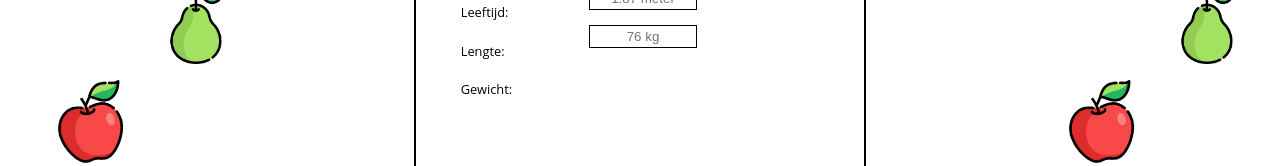
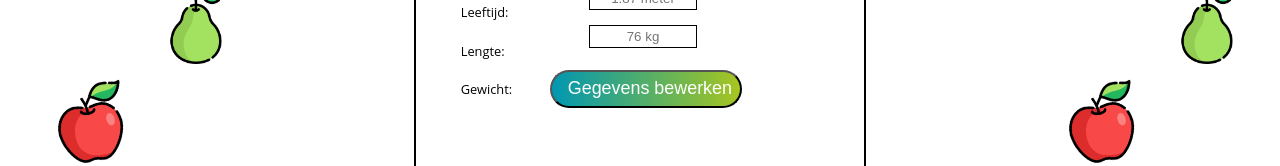
Before and after one commit to CalorieCommander/frontend, a React (Create React App) app in the folder app/: page / in a window 1280 px wide. Shown: the part 618-784 px from the top of the page. Built offline with nearby package versions, Linux system fonts and the light colour scheme.

Commit message:
update
update

```diff
--- a/app/src/App.js
+++ b/app/src/App.js
@@ -47,6 +47,9 @@ function App() {
           <input className="input4" type="text" placeholder="19" />
           <input className="input5" type="text" placeholder="1.87 meter" />
           <input className="input6" type="text" placeholder="76 kg" />
+          <button className="bewerken">
+            <div className="gegevens-text">Gegevens bewerken</div>
+          </button>
         </div>
 
         <img src={ananas} alt="ananas" className="fruit-ananas" />
--- a/app/src/index.css
+++ b/app/src/index.css
@@ -102,8 +102,8 @@ input[type="text"] {
 
 .input2 {
   position: absolute;
-  top: 13vw; /* Aanpassen aan gewenste positie */
-  left: 13.5vw; /* Aanpassen aan gewenste positie */
+  top: 13vw;
+  left: 13.5vw;
   width: 8vw;
   height: 1.5vw;
   background-color: #ffffff;
@@ -112,8 +112,8 @@ input[type="text"] {
 
 .input3 {
   position: absolute;
-  top: 16vw; /* Aanpassen aan gewenste positie */
-  left: 13.5vw; /* Aanpassen aan gewenste positie */
+  top: 16vw;
+  left: 13.5vw;
   width: 8vw;
   height: 1.5vw;
   background-color: #ffffff;
@@ -179,6 +179,25 @@ input[type="text"] {
   background-color: #ffffff;
   border: 0.1vw solid #000000;
 }
+
+.bewerken {
+  position: relative;
+  background: linear-gradient(to right, #0097B2, #A7C520);
+  width: 15vw;
+  height: 3vw;
+  border-radius: 10vw;
+  top: 35vw;
+  left: 10.5vw;
+}
+
+.gegevens-text {
+  position: absolute;
+  color: #ffffff;
+  font-size: 1.4vw;
+  left: 1.2vw;
+  top: 0.5vw;
+}
+
 
 /* alle fruit icons aanpassen bij startpagina */
 
```
